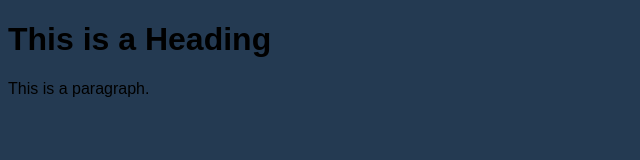
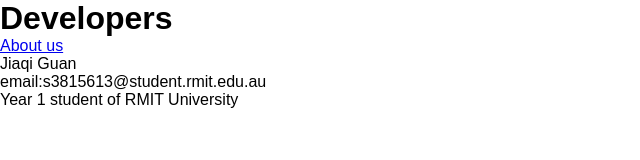
Before and after one commit to Jack7501/TBG, a plain HTML site: page index.html in a window 1280 px wide. Shown: the whole page, without its empty margins (0-640 px from the left). Drawn offline with Linux system fonts and the light colour scheme.

Commit message:
testing4

```diff
--- a/index.html
+++ b/index.html
@@ -9,8 +9,21 @@
 </head>
 
 <body>
-<h1>This is a Heading</h1>
-<p>This is a paragraph.</p>
+  <header>
+    <h1>Developers</h1>
+  </header>
+  <nav>
+    <ul>
+      <li><a href="index.html">About us</a></li>
+    </ul>
+  </nav>
+  <main>
+    <section>
+      <p class="name">Jiaqi Guan</p>
+      <p class="email">email:s3815613@student.rmit.edu.au</p>
+      <p class="grade">Year 1 student of RMIT University</p>
+    </section>
+  </main>
 </body>
 
 </html>
--- a/style.css
+++ b/style.css
@@ -1,5 +1,10 @@
+* {
+    margin: 0;
+    padding: 0;
+    box-sizing: border-box;
+}
 
 body {
-    background-color: #243A52;
+    background-color: white;
     font-family: Arial, Helvetica, sans-serif;
 }
```
